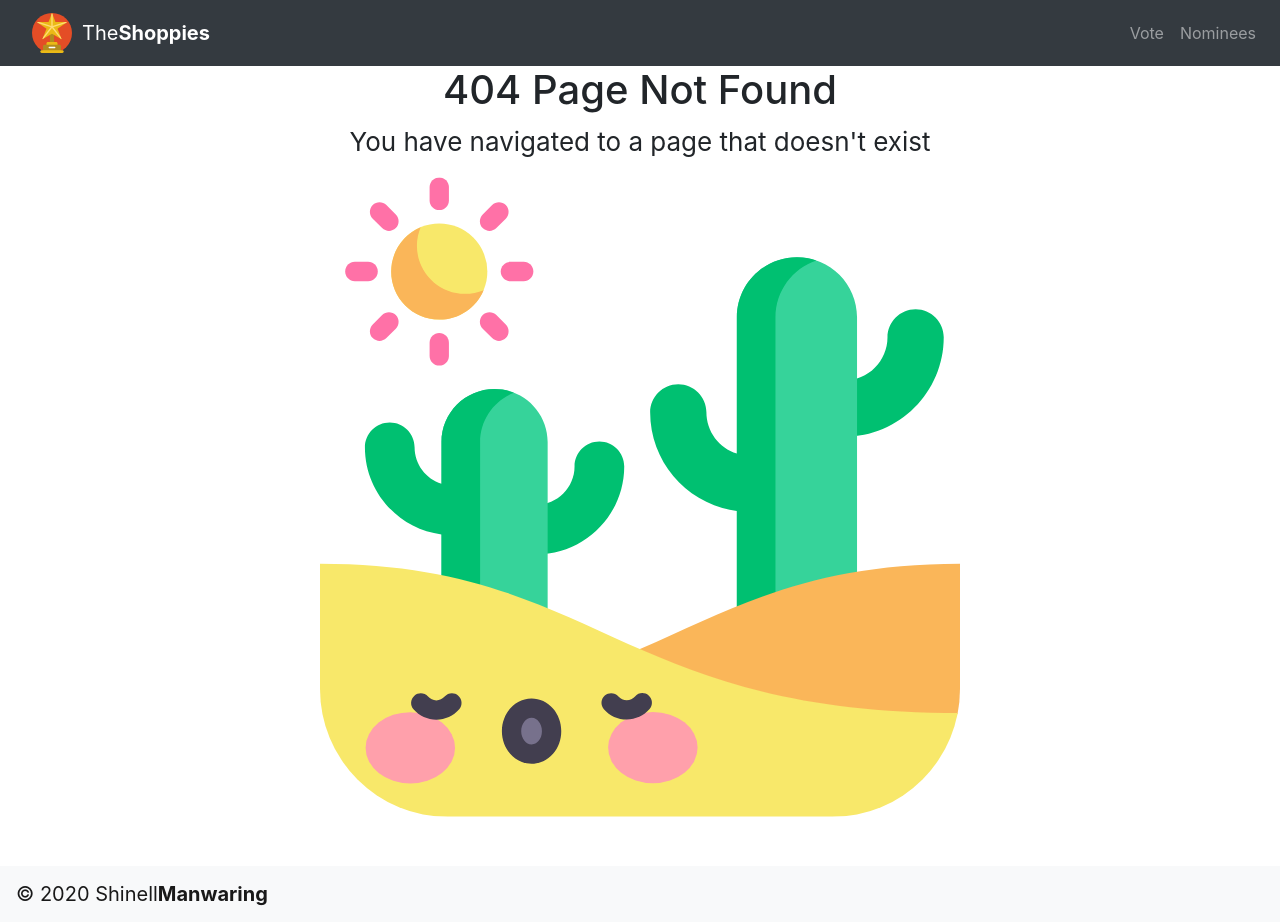
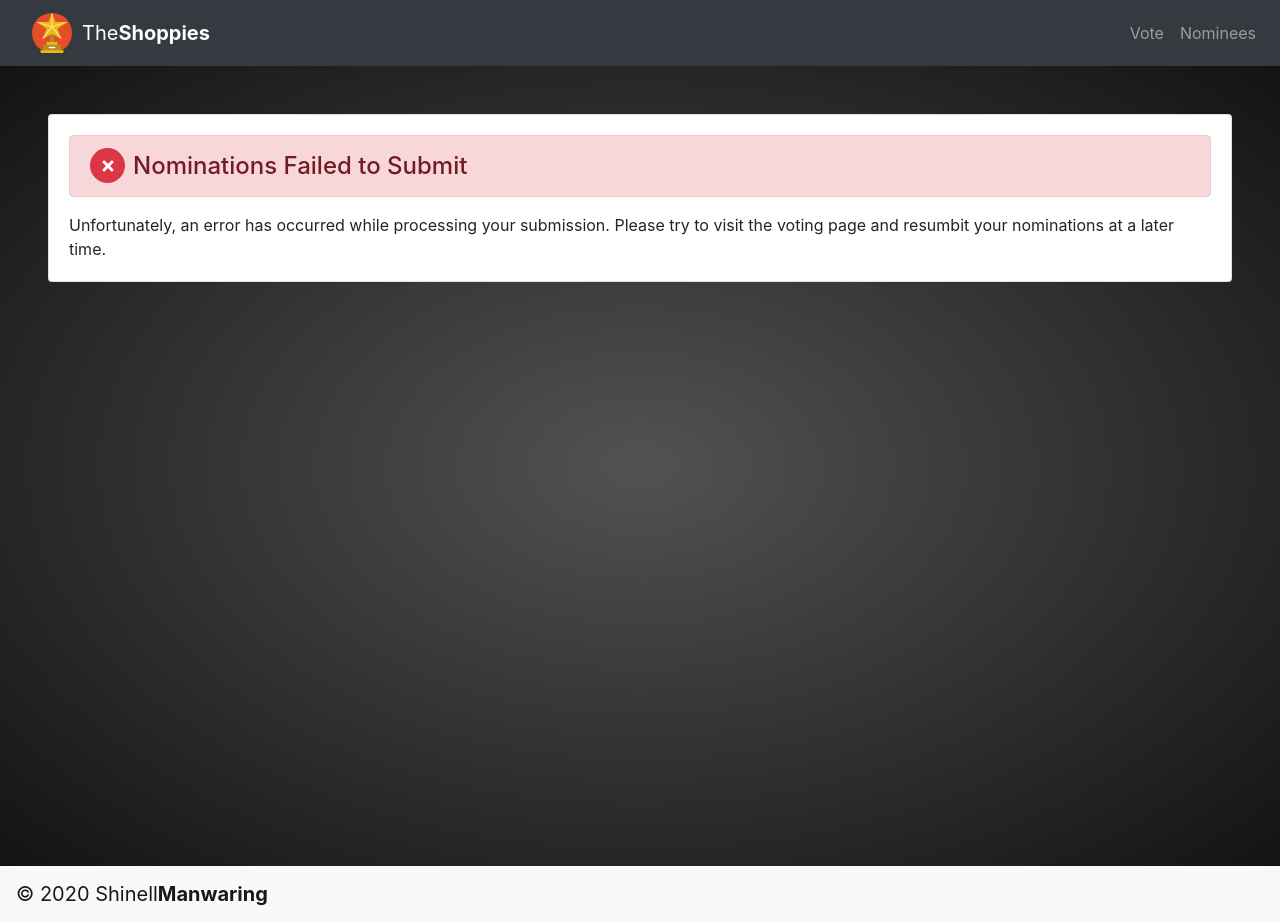
Before and after one commit to shinellm/the-shoppies-awards, a React (Create React App) app in the folder client/: page /vote/error in a window 1280 px wide. Before the commit this address had no page. Built offline with nearby package versions, Linux system fonts and the light colour scheme.

Commit message:
Created a ConfirmationPage.js and ErrorPage.js to be shown after the user submits their nominations list. If the backend server reponds with a 200 status, the confirmation page is shown. If the backend server responds with a 500 status or any error, the error page is shown.

```diff
--- a/client/src/App.js
+++ b/client/src/App.js
@@ -9,6 +9,8 @@ import Home from './views/Home';
 import Vote from './views/Vote';
 import Nominees from './views/Nominees';
 import NotFound from './views/404NotFound';
+import ConfirmationPage from './views/ConfirmationPage';
+import ErrorPage from './views/ErrorPage';
 
 class App extends Component {
   render() {
@@ -19,6 +21,8 @@ class App extends Component {
       <Switch>
         <Route exact path="/" component={Home} />
         <Route exact path="/vote" component={Vote} />
+        <Route exact path="/vote/confirmation" component={ConfirmationPage} />
+        <Route exact path="/vote/error" component={ErrorPage} />
         <Route exact path="/nominees" component={Nominees} />
         <Route component={NotFound} />
       </Switch>
--- a/client/src/css/App.css
+++ b/client/src/css/App.css
@@ -648,4 +648,78 @@ body {
   padding: 3em;
   background: radial-gradient(#525252, #131313);
 }
+
+.confirmation-container {
+  min-height: 100vh;
+  padding: 3em;
+  background: radial-gradient(#525252, #131313);
+}
+
+.confirmation-container .confirmation-card .confirmation-header {
+  display: -webkit-box;
+  display: -ms-flexbox;
+  display: flex;
+  -ms-flex-line-pack: center;
+      align-content: center;
+}
+
+.confirmation-container .confirmation-card .confirmation-header .success {
+  width: 35px;
+  height: 35px;
+  color: #FFFFFF;
+  margin-right: 0.5em;
+  background: #28a745;
+  border-radius: 50%;
+  display: -webkit-box;
+  display: -ms-flexbox;
+  display: flex;
+  -webkit-box-pack: center;
+      -ms-flex-pack: center;
+          justify-content: center;
+  -webkit-box-align: center;
+      -ms-flex-align: center;
+          align-items: center;
+}
+
+.confirmation-container .confirmation-card .confirmation-header .alert-heading {
+  margin: 0;
+  line-height: unset;
+}
+
+.error-container {
+  min-height: 100vh;
+  padding: 3em;
+  background: radial-gradient(#525252, #131313);
+}
+
+.error-container .error-card .error-header {
+  display: -webkit-box;
+  display: -ms-flexbox;
+  display: flex;
+  -ms-flex-line-pack: center;
+      align-content: center;
+}
+
+.error-container .error-card .error-header .error {
+  width: 35px;
+  height: 35px;
+  color: #FFFFFF;
+  margin-right: 0.5em;
+  background: #dc3545;
+  border-radius: 50%;
+  display: -webkit-box;
+  display: -ms-flexbox;
+  display: flex;
+  -webkit-box-pack: center;
+      -ms-flex-pack: center;
+          justify-content: center;
+  -webkit-box-align: center;
+      -ms-flex-align: center;
+          align-items: center;
+}
+
+.error-container .error-card .error-header .alert-heading {
+  margin: 0;
+  line-height: unset;
+}
 /*# sourceMappingURL=App.css.map */
--- a/client/src/css/App.scss
+++ b/client/src/css/App.scss
@@ -14,6 +14,8 @@
 // @import "partials/projects/gallery";
 // @import "partials/projects/project";
 @import "partials/vote/vote";
+@import "partials/notification/confirmationPage";
+@import "partials/notification/errorPage";
 
 // /********** Extra large devices (large desktops, 1200px and up) **********/
 // @media only screen and (min-width: 1200px) {
--- /dev/null
+++ b/client/src/css/partials/notification/_errorPage.scss
@@ -0,0 +1,29 @@
+.error-container {
+    min-height: 100vh;
+    padding: 3em;
+    background: radial-gradient(#525252, #131313);
+
+    .error-card {
+        .error-header {
+            display: flex;
+            align-content: center;
+
+            .error {
+                width: 35px;
+                height: 35px;
+                color: #FFFFFF;
+                margin-right: 0.5em;
+                background: #dc3545;
+                border-radius: 50%;
+                display: flex;
+                justify-content: center;
+                align-items: center;
+            }
+
+            .alert-heading {
+                margin: 0;
+                line-height: unset;
+            }
+        }
+    }
+}
--- /dev/null
+++ b/client/src/views/ConfirmationPage.js
@@ -0,0 +1,45 @@
+import React, { Component } from 'react';
+import { Card, Alert } from 'react-bootstrap';
+
+import { FaCheck } from "react-icons/fa";
+
+export default class ConfirmationPage extends Component {
+    constructor() {
+        super();
+        this.state = {
+
+        };
+
+    }
+
+    render() {
+        return (
+            <div className="confirmation-container">
+                <Card className="confirmation-card">
+                    <Card.Body>
+                        <Alert className="confirmation-header" variant="success">
+                            <div className="success"><FaCheck /></div>
+                            <Alert.Heading>
+                            Nominations Submitted Successfully
+                            </Alert.Heading>
+                        </Alert>
+                        <Card.Text>
+                        Thanks for casting your vote and helping your favorite movies get the
+                        chance to win The Shoppies Award! While we continue to compile our list
+                        of movie nominees, feel free to check out the Nominees page and see who's
+                        in the top 10 ranking.
+                        </Card.Text>
+                        <hr />
+                        <div className="share-on-social">
+                            <Card.Text>
+                            Share the voting link on social media so your friends can vote for their
+                            favorite movies too!
+                            </Card.Text>
+                            <div className="sharable-links"></div>
+                        </div>
+                    </Card.Body>
+                </Card>
+            </div>
+        )
+    }
+}
--- /dev/null
+++ b/client/src/views/ErrorPage.js
@@ -0,0 +1,35 @@
+import React, { Component } from 'react';
+import { Card, Alert } from 'react-bootstrap';
+
+import { FaTimes } from "react-icons/fa";
+
+export default class ErrorPage extends Component {
+    constructor() {
+        super();
+        this.state = {
+
+        };
+
+    }
+
+    render() {
+        return (
+            <div className="error-container">
+                <Card className="error-card">
+                    <Card.Body>
+                        <Alert className="error-header" variant="danger">
+                            <div className="error"><FaTimes /></div>
+                            <Alert.Heading>
+                            Nominations Failed to Submit
+                            </Alert.Heading>
+                        </Alert>
+                        <Card.Text>
+                        Unfortunately, an error has occurred while processing your submission. Please try to
+                        visit the voting page and resumbit your nominations at a later time.
+                        </Card.Text>
+                    </Card.Body>
+                </Card>
+            </div>
+        )
+    }
+}
```
Also changed, not shown: client/src/css/partials/notification/_confirmationPage.scss (added, +35 -0 lines), 1 other file (tests, documents, lock files or other folders).
